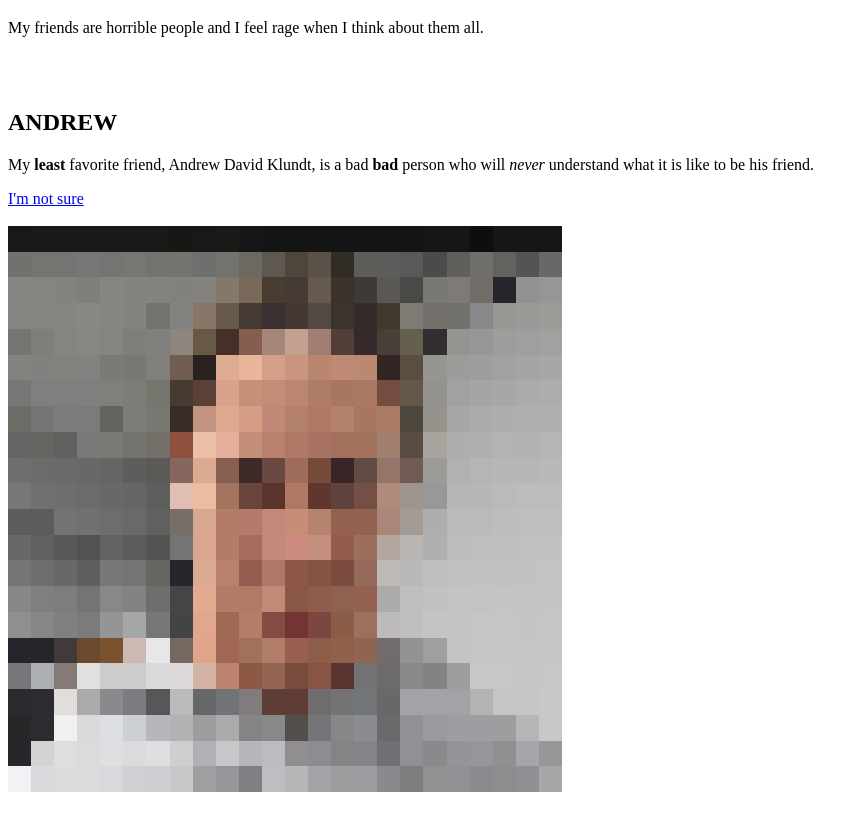
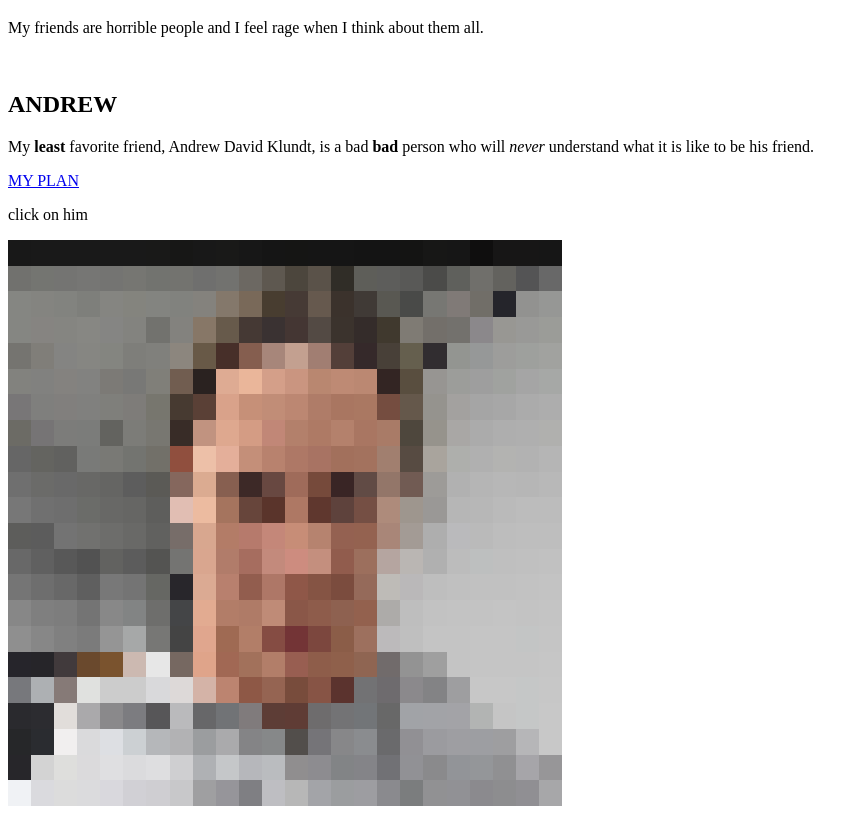
Before and after one commit to graysmal/html_1, a plain HTML site: page index.html in a window 1280 px wide. Shown: the part 61-879 px from the top of the page, without its empty margins (0-864 px from the left). Drawn offline with Linux system fonts and the light colour scheme.

Commit message:
new title new alt

```diff
--- a/index.html
+++ b/index.html
@@ -3,16 +3,17 @@
 <head>
     <meta charset="UTF-8">
     <meta name="viewport" content="width=device-width, initial-scale=1.0">
-    <title>Document</title>
+    <title>I HATE ANDREW</title>
 </head>
 <body>
     <h1>I JUST HATE THEM SO MUCH</h1>
     <p>My friends are horrible people and I feel rage when I think about them all.</p>
-    <br></br>
+    <br>
     <h2>ANDREW</h2>
     <p>My <strong>least</strong> favorite friend, Andrew David Klundt, is a bad <strong>bad</strong> person who will <em>never</em> understand what it is like to be his friend.</p>
-    <a href="https://www.wikihow.com/Relationships/Am-I-Gay-Quiz">I'm not sure</a>
-    <br></br>
-    <a href="https://www.wikihow.com/Relationships/Am-I-Gay-Quiz"><img src="img/andrew.png"></a>
+    <a href="https://www.wikihow.com/Politely-Stop-Being-Friends-With-Someone">MY PLAN</a>
+    <br>
+    <p>click on him</p>
+    <a href="https://www.wikihow.com/Relationships/Am-I-Gay-Quiz"><img src="img/andrew.png" alt="andrews stupid pixelated face" width="554" height="566"></a>
 </body>
 </html>
```
